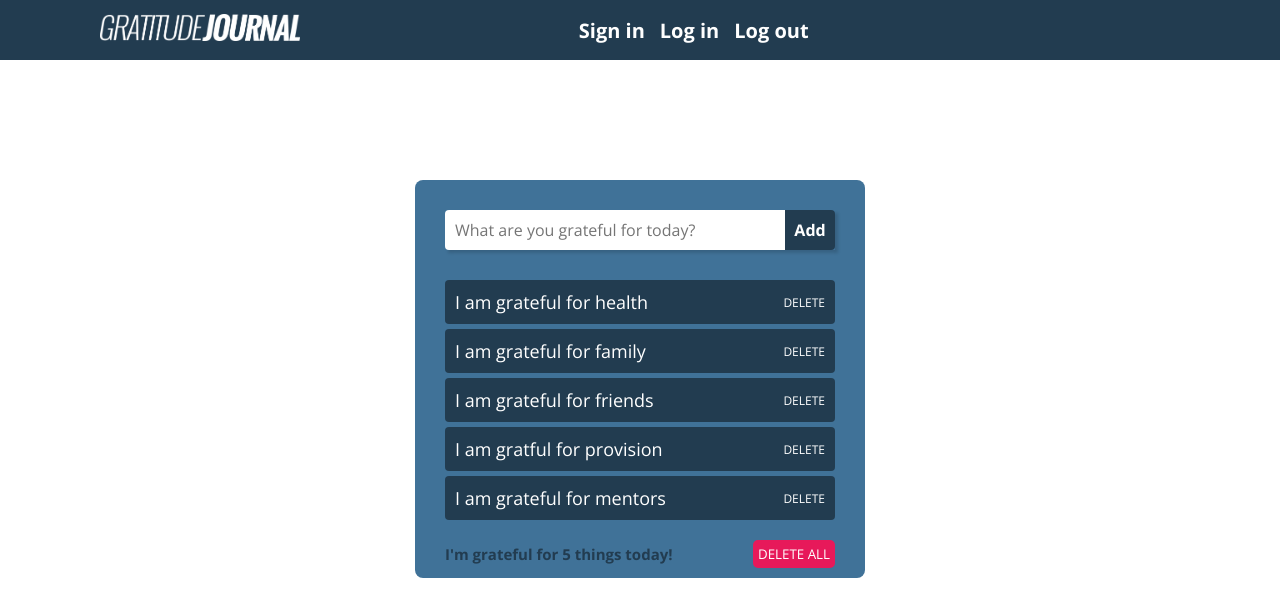
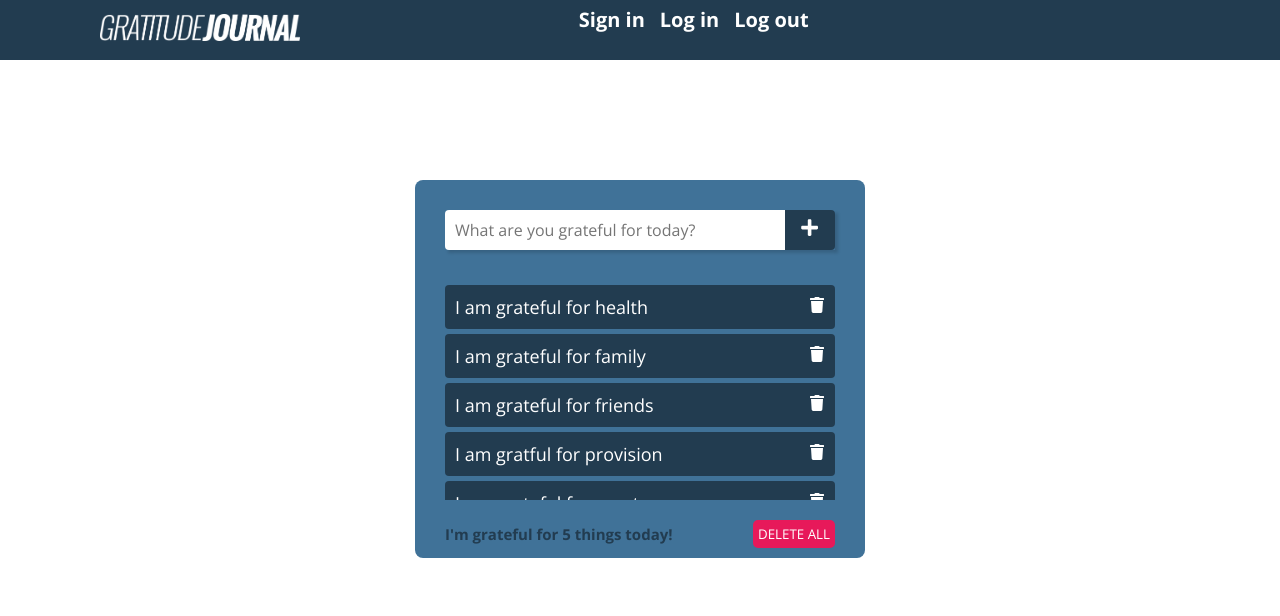
Before and after one commit to kennygodin/gratitude-app, a React (Create React App) app in the folder frontend/: page / in a window 1280 px wide. Shown: the top 616 px of the page. Built offline with nearby package versions, Linux system fonts and the light colour scheme; the HTML template or start-up script is replaced by a standard one.

Commit message:
I added icons for the delete and add in the homepage. I then modified the css in line respectively.

```diff
--- a/frontend/src/index.css
+++ b/frontend/src/index.css
@@ -123,14 +123,24 @@ form button {
   border-bottom-right-radius: 4px;
   border: none;
   width: 50px;
-  font-size: 16px;
+  font-size: 1.2rem;
   font-weight: bold;
   background-color: var(--darkest);
   color: var(--lighter);
   cursor: pointer;
+  transition: all 0.3s ease;
+}
+form button:hover {
+  color: var(--dark);
+  background-color: var(--lighter);
 }
 .container ul {
   margin-top: 30px;
+  max-height: 220px;
+  overflow-y: auto;
+}
+.container ul::-webkit-scrollbar {
+  display: none;
 }
 .container ul li {
   background-color: var(--darkest);
@@ -139,17 +149,19 @@ form button {
   border-radius: 4px;
   font-size: 18px;
   color: #fff;
-}
-
-li {
   display: flex;
   flex-direction: row;
   justify-content: space-between;
   align-items: center;
 }
+
 li .del {
-  font-size: 12px;
+  font-size: 1rem;
   cursor: pointer;
+  transition: all 0.3s ease;
+}
+li .del:hover {
+  color: var(--delete);
 }
 .footer {
   display: flex;
@@ -171,4 +183,11 @@ li .del {
   background-color: var(--delete);
   color: var(--lighter);
   cursor: pointer;
+  transition: all 0.3s ease;
 }
+.footer button:hover {
+  opacity: 0.8;
+}
+.footer button:active {
+  opacity: 0.6;
+}
--- a/frontend/src/pages/Home.js
+++ b/frontend/src/pages/Home.js
@@ -1,26 +1,44 @@
+import { FaTrash, FaPlus } from 'react-icons/fa';
 const Home = () => {
   return (
     <div className="home">
       <div className="container">
         <form>
           <input type="text" placeholder="What are you grateful for today?" />
-          <button>Add</button>
+          <button>
+            <FaPlus />
+          </button>
         </form>
         <ul>
           <li>
-            I am grateful for health<div className="del">DELETE</div>
+            I am grateful for health
+            <div className="del">
+              <FaTrash />
+            </div>
           </li>
           <li>
-            I am grateful for family<div className="del">DELETE</div>
+            I am grateful for family
+            <div className="del">
+              <FaTrash />
+            </div>
           </li>
           <li>
-            I am grateful for friends<div className="del">DELETE</div>
+            I am grateful for friends
+            <div className="del">
+              <FaTrash />
+            </div>
           </li>
           <li>
-            I am gratful for provision<div className="del">DELETE</div>
+            I am gratful for provision
+            <div className="del">
+              <FaTrash />
+            </div>
           </li>
           <li>
-            I am grateful for mentors<div className="del">DELETE</div>
+            I am grateful for mentors
+            <div className="del">
+              <FaTrash />
+            </div>
           </li>
         </ul>
 
```
